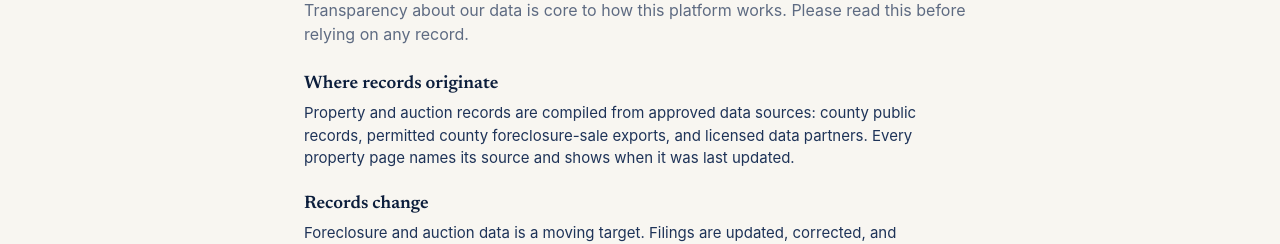
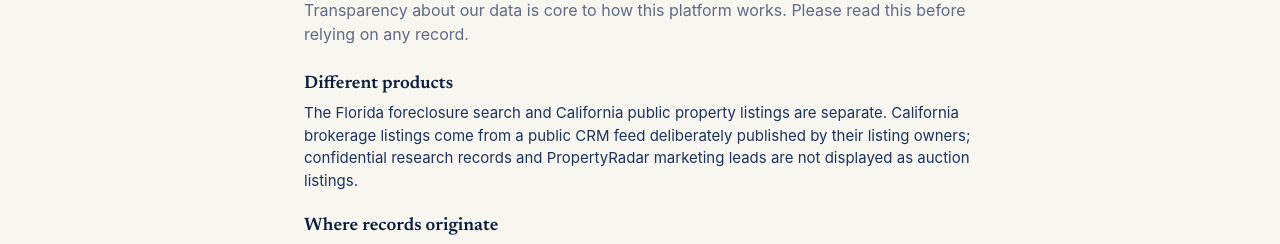
Before and after one commit to westccmortgage/PrivateNoteCapital, a Next.js app: page /about-data in a window 1280 px wide. Shown: the part 151-395 px from the top of the page. Built offline with nearby package versions, Linux system fonts and the light colour scheme; no server answers.

Commit message:
copy: Florida foreclosure-only controls and transparent data separation

```diff
--- a/app/about-data/page.tsx
+++ b/app/about-data/page.tsx
@@ -7,6 +7,7 @@ export const metadata: Metadata = {
 };
 
 const POINTS: [string, string][] = [
+  ["Different products", "The Florida foreclosure search and California public property listings are separate. California brokerage listings come from a public CRM feed deliberately published by their listing owners; confidential research records and PropertyRadar marketing leads are not displayed as auction listings."],
   ["Where records originate", "Property and auction records are compiled from approved data sources: county public records, permitted county foreclosure-sale exports, and licensed data partners. Every property page names its source and shows when it was last updated."],
   ["Records change", "Foreclosure and auction data is a moving target. Filings are updated, corrected, and withdrawn. A record accurate today may be stale tomorrow."],
   ["Auctions can be postponed or cancelled", "Auction dates are frequently postponed, rescheduled, or cancelled — sometimes the day of sale. Opening bids can change. Always confirm with the official source before acting."],
```
